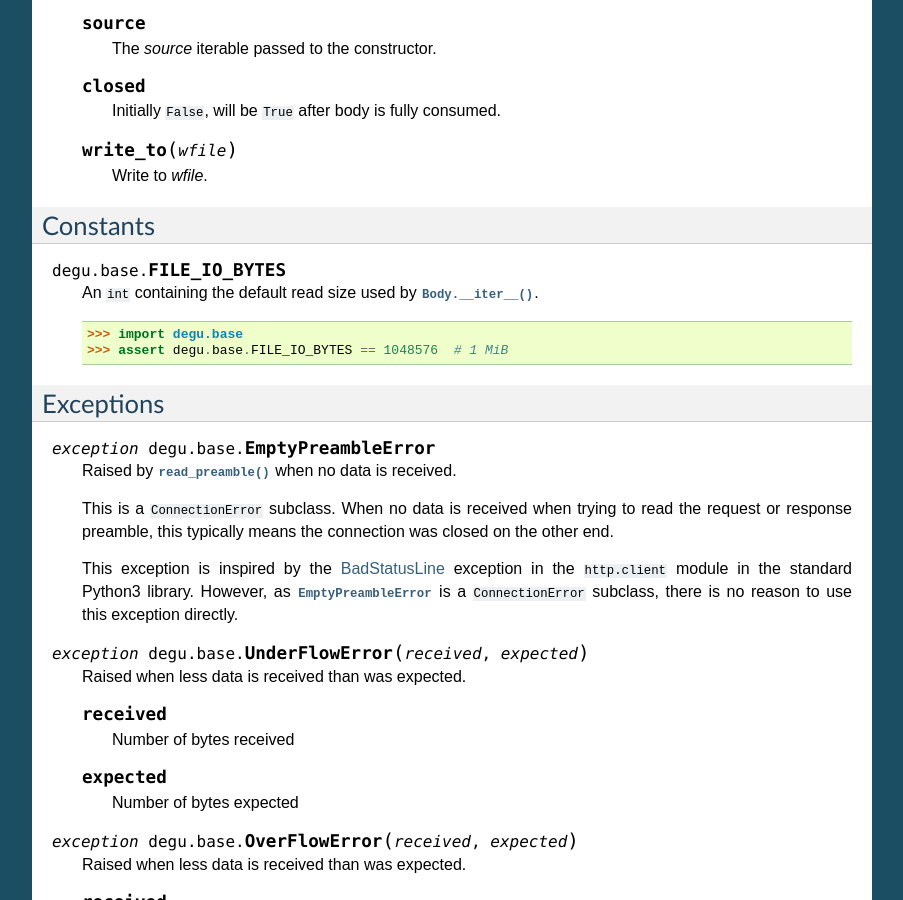
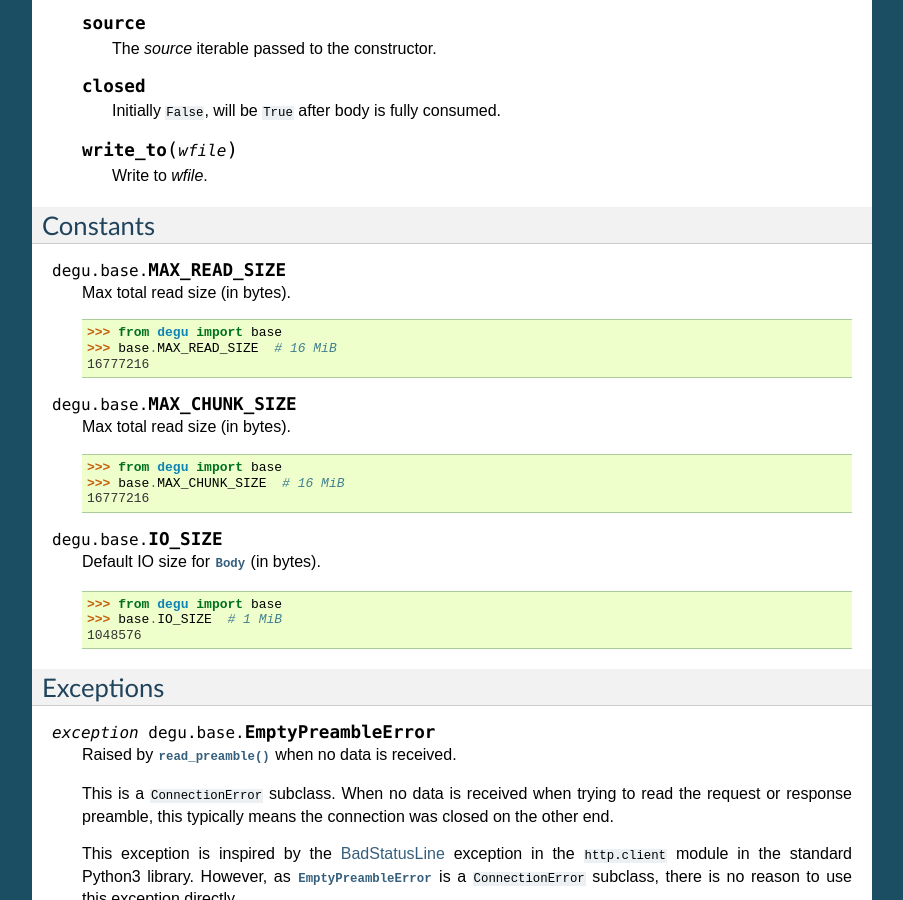
Before and after one commit to json420/degu, a Sphinx documentation site: the page built from doc/degu.base.rst, in a window 1280 px wide and 900 px high, scrolled down 6258 px. Shown: the whole window, without its empty margins (198-1101 px from the left). Built offline with Sphinx 7.4.7, drawn with Linux system fonts in a browser that asks for light colours; some of the changed text lies outside the part shown.

Commit message:
Rename base.FOO_BYTES constants to base.FOO_SIZE; unit test cleanups on the same

```diff
--- a/doc/degu.base.rst
+++ b/doc/degu.base.rst
@@ -78,7 +78,7 @@ version.
 :class:`Body`
 '''''''''''''
 
-.. class:: Body(rfile, content_length, iosize=FILE_IO_BYTES)
+.. class:: Body(rfile, content_length, io_size=IO_SIZE)
 
     Represents an HTTP request or response body with a content-length.
 
@@ -107,11 +107,11 @@ version.
 
         The *content_length* passed to the constructor.
 
-    .. attribute:: iosize
+    .. attribute:: io_size
 
-        Value of optional *iosize* argument passed to the constructor.
+        Value of optional *io_size* argument passed to the constructor.
 
-        If *iosize* was not provided, it defaults to :data:`FILE_IO_BYTES` (1
+        If *io_size* was not provided, it defaults to :data:`IO_SIZE` (1
         MiB).
 
     .. attribute:: chunked
@@ -135,7 +135,7 @@ version.
         Iterate through all the data in the HTTP body.
 
         This method will yield the entire HTTP body as a series of ``bytes``
-        instances each up to :attr:`Body.iosize` bytes in size.
+        instances each up to :attr:`Body.io_size` bytes in size.
 
         Note that you can only iterate through an :class:`Body` instance once.
 
@@ -425,13 +425,29 @@ version.
 Constants
 ---------
 
-.. data:: FILE_IO_BYTES
+.. data:: MAX_READ_SIZE
 
-    An ``int`` containing the default read size used by :class:`Body.__iter__()`.
+    Max total read size (in bytes).
 
-    >>> import degu.base
-    >>> assert degu.base.FILE_IO_BYTES == 1048576  # 1 MiB
+    >>> from degu import base
+    >>> base.MAX_READ_SIZE  # 16 MiB
+    16777216
 
+.. data:: MAX_CHUNK_SIZE
+
+    Max total read size (in bytes).
+
+    >>> from degu import base
+    >>> base.MAX_CHUNK_SIZE  # 16 MiB
+    16777216
+
+.. data:: IO_SIZE
+
+    Default IO size for :class:`Body` (in bytes).
+
+    >>> from degu import base
+    >>> base.IO_SIZE  # 1 MiB
+    1048576
 
 
 
```
Also changed, not shown: 3 other files.
